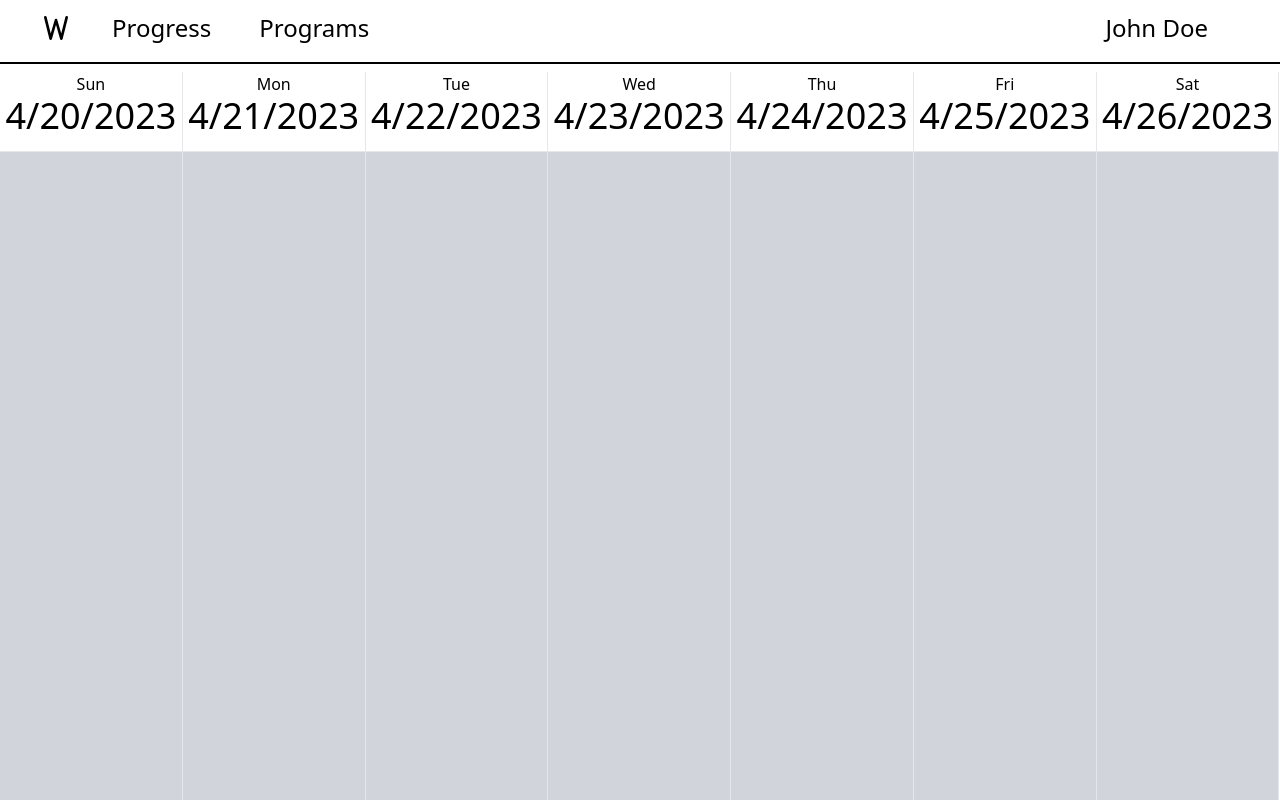
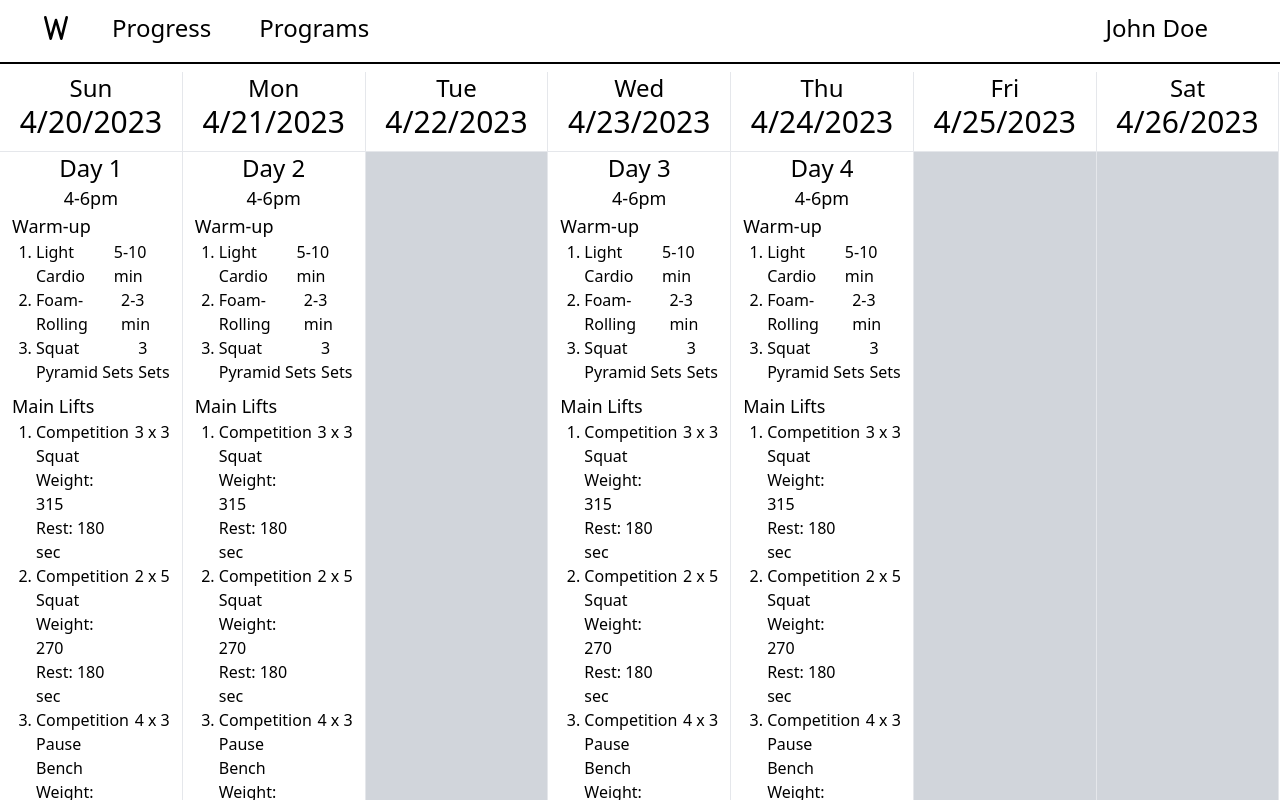
Before and after one commit to WilliamLi10/FitSync, a React (Create React App) app in the folder myproject/: page / in a window 1280 px wide. Shown: the top 800 px of the page. Built offline with nearby package versions, Linux system fonts and the light colour scheme.

Commit message:
More Stuff

```diff
--- a/myproject/src/App.js
+++ b/myproject/src/App.js
@@ -2,8 +2,6 @@ import { useState } from "react";
 import SideBar from "./components/SideBar";
 import TopBar from "./components/TopBar";
 import "tailwindcss/tailwind.css";
-import { DndProvider } from "react-dnd";
-import { HTML5Backend } from "react-dnd-html5-backend";
 import WorkoutDisplay from "./components/WorkoutDisplay";
 
 function App() {
@@ -13,13 +11,12 @@ function App() {
     age: 25,
   });
   return (
-    <DndProvider backend={HTML5Backend}>
-      {" "}
-      <div className="flex flex-col h-screen">
-        <TopBar UserInfo={user} />
-        <WorkoutDisplay className="flex flex-row h-screen w-screen" />
-      </div>
-    </DndProvider>
+    <> {" "}
+    <div className="flex flex-col h-screen">
+      <TopBar UserInfo={user} />
+      <WorkoutDisplay className="flex flex-row h-screen w-screen" />
+    </div></>
+
   );
 }
 
--- a/myproject/src/components/Workout.js
+++ b/myproject/src/components/Workout.js
@@ -1,17 +1,8 @@
 import { useState } from "react";
-import { useDrag } from "react-dnd";
 import MainExercise from "./MainExercise";
 const Workout = (props) => {
-
-  const [{ isDragging }, drag] = useDrag(() => ({
-    type: "workout",
-    item: { id: props.id },
-    collect: (monitor) => ({
-      isDragging: !!monitor.isDragging(),
-    }),
-  }));
   return (
-    <div ref={drag} className="bg-white h-screen text-center">
+    <div className="bg-white h-screen text-center">
       <h1 className="text-2xl">{props.workout.name}</h1>
       <p className="text-lg">{props.workout.time}</p>
       <div className="text-left mx-3">
--- a/myproject/src/components/WorkoutContainer.js
+++ b/myproject/src/components/WorkoutContainer.js
@@ -1,25 +1,14 @@
 import { useState } from "react";
 import { useDrop } from "react-dnd";
 const WorkoutContainer = (props) => {
-  const [isDraggingOver, setIsDraggingOver] = useState(false);
-  const [{ isOver }, drop] = useDrop(() => ({
-    accept: "workout",
-    drop: (item) => {
-      props.updateWorkoutBoard(props.dayOfWeek, item.id);
-    },
-    collect: (monitor) => ({
-      isOver: !!monitor.isOver(),
-    }),
-  }));
   return (
     <div className="h-screen w-[14.28%] my-2 border-r-[1px]  border-gray border-solid">
       <div className = " h-[10%] text-center border-b-[1px] border-gray border-solid">
-        <div className = "text-base">{props.dayOfWeek}</div>
-        <div className=" text-4xl ">{props.date}</div>
+        <div className = "text-2xl">{props.dayOfWeek}</div>
+        <div className=" text-3xl ">{props.date}</div>
       </div>
       <div
       className="h-[90%] bg-gray-300"
-      ref = {drop}
       >
         {props.workout ? props.workout : ""}
       </div>
--- a/myproject/src/components/WorkoutDisplay.js
+++ b/myproject/src/components/WorkoutDisplay.js
@@ -1,4 +1,4 @@
-import { useState } from "react";
+import { useState, useEffect } from "react";
 import WorkoutContainer from "./WorkoutContainer";
 import Workout from "./Workout";
 import NoActiveWorkoutOverlay from "./NoActiveWorkoutOverlay";
@@ -372,36 +372,34 @@ const WorkoutDisplay = (props) => {
     { dayOfWeek: "Fri", date: "4/25/2023" },
     { dayOfWeek: "Sat", date: "4/26/2023" },
   ]);
-  const updateWorkoutBoard =  (newDate, newWorkoutid) => {
-    console.log(workoutOrder);
-    console.log(newDate, newWorkoutid);
-    const newOrder = workoutOrder.map((day) => {
-      if (day.dayOfWeek == newDate) {
-        console.log("New");
-        return { ...day, workoutid: newWorkoutid };
-      }
-      if (day.workoutid === newWorkoutid) {
-        console.log(
-          "returning:",
-          newDate,
-          day.dayOfWeek,
-          newWorkoutid,
-          day.workoutid
-        );
-        return { ...day, workoutid: "8" };
-      }
 
-      return { ...day };
-    });
-
-    setWorkoutOrder(newOrder);
-  };
 
   const workouts = {};
   curWeek["Week 1"].forEach(function(curWorkout) {
     workouts[curWorkout.id] = <Workout id = {curWorkout.id} workout = {curWorkout} />;
 
   });
+
+  useEffect(() => {
+    console.log("Use Effect")
+    const newOrder = [];
+    let i = 0;
+    workoutOrder.forEach(function(day) {
+
+      if(i < curWeek["Week 1"].length && day.date === curWeek["Week 1"][i].date){
+        newOrder.push({...day, workoutid: curWeek["Week 1"][i].id});
+        i += 1;
+
+      }
+      else{
+        newOrder.push({...day});
+
+      }
+    });
+
+    setWorkoutOrder(newOrder);
+
+  }, []);
 
 
 
@@ -413,7 +411,6 @@ const WorkoutDisplay = (props) => {
           date={day.date}
           workout={day.workoutid === "8" ? "" : workouts[day.workoutid]}
           workoutid={day.workoutid === "8" ? "" : day.workoutid}
-          updateWorkoutBoard={updateWorkoutBoard}
         />
       ))}
       {!curWeek ? <NoActiveWorkoutOverlay /> : ""}
```
